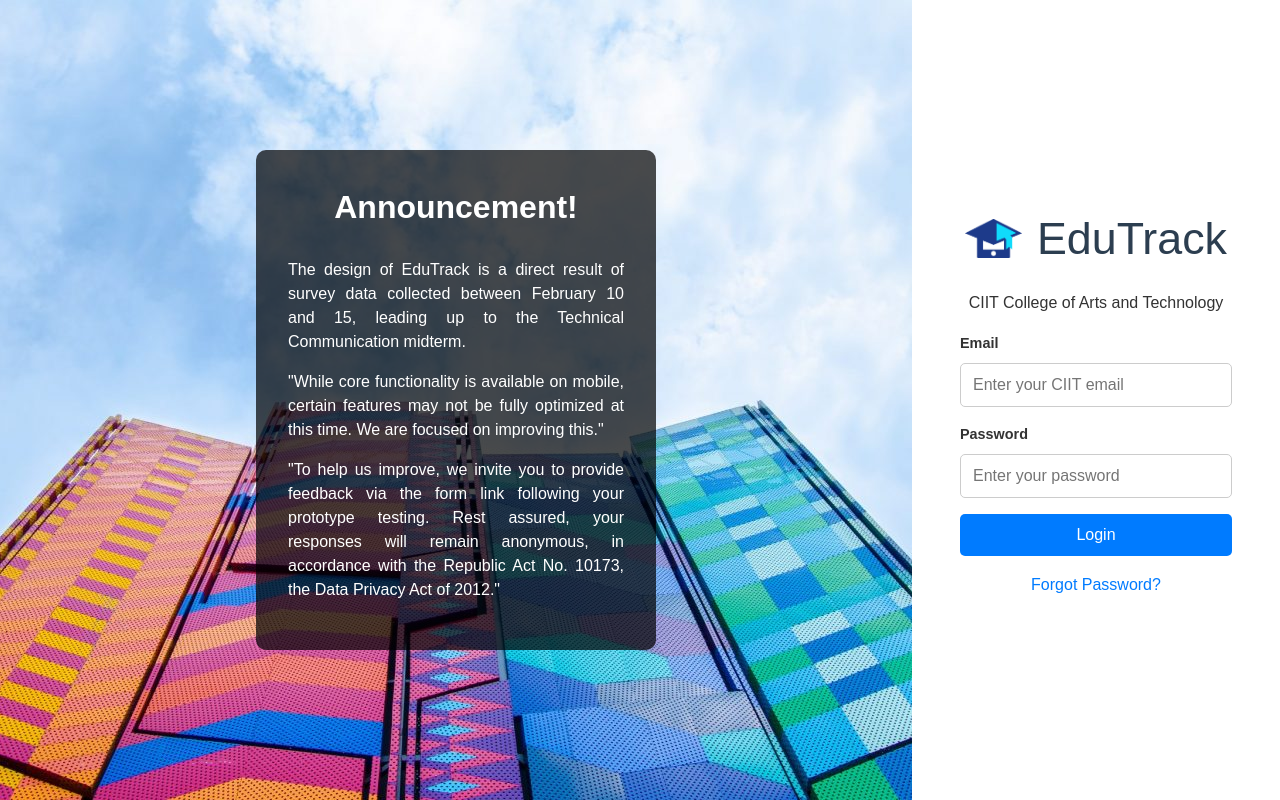
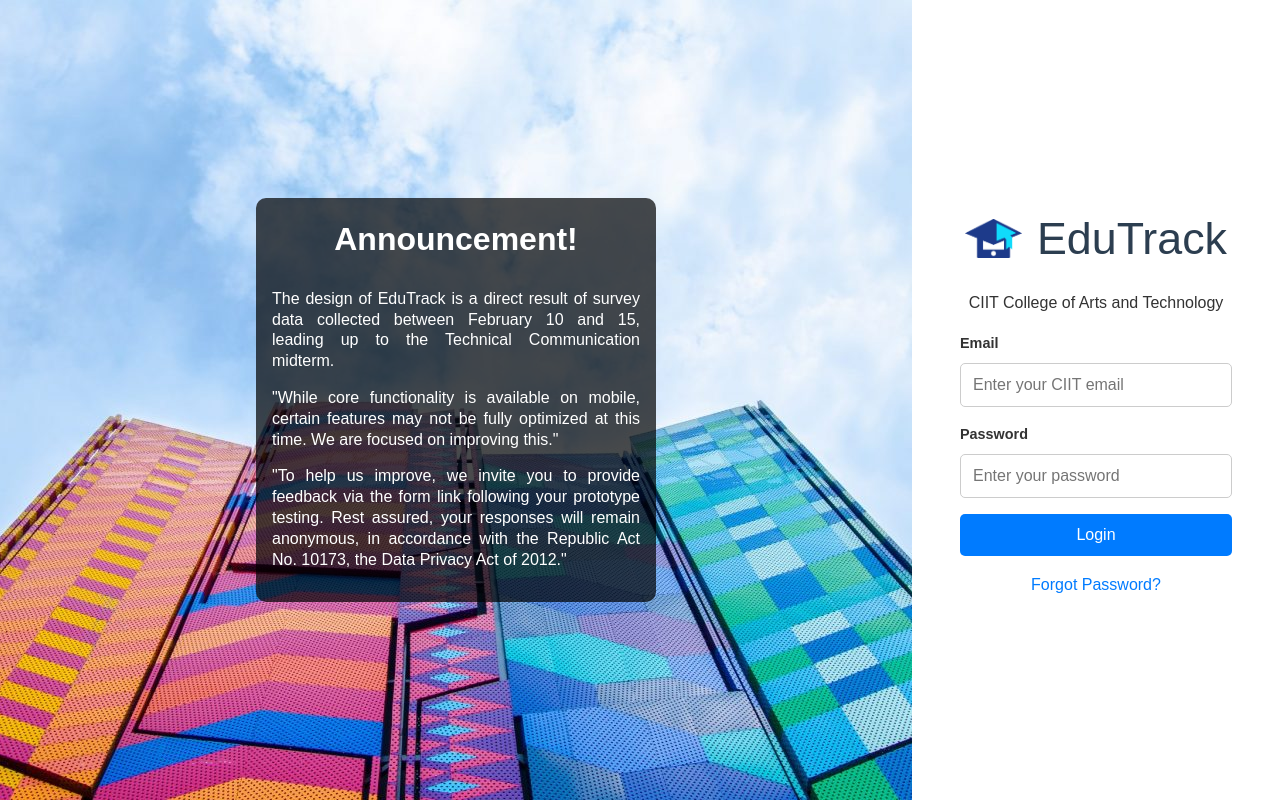
Before and after one commit to lytningjake/TechComm_FO_2025, a plain HTML site: page login.html in a window 1280 px wide. Drawn offline with Linux system fonts and the light colour scheme.

Commit message:
Add files via upload

```diff
--- a/login.css
+++ b/login.css
@@ -232,8 +232,8 @@ input {
 }
 
 .split.left .content p {
-  font-size: 0.9rem;
-  line-height: 1.5;
+  font-size: 0.8rem;
+  line-height: 1.3;
   margin-bottom: 1rem;
   text-align: justify;
 }
@@ -246,7 +246,7 @@ input {
 
 @media (min-width: 768px) {
   .split.left .content {
-    padding: 2rem;
+    padding: 1rem;
     margin: 0;
     width: auto;
   }
```
